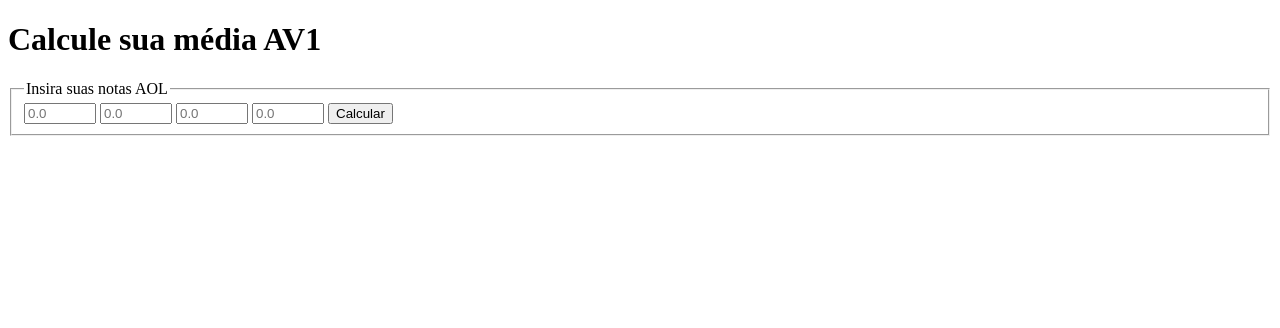
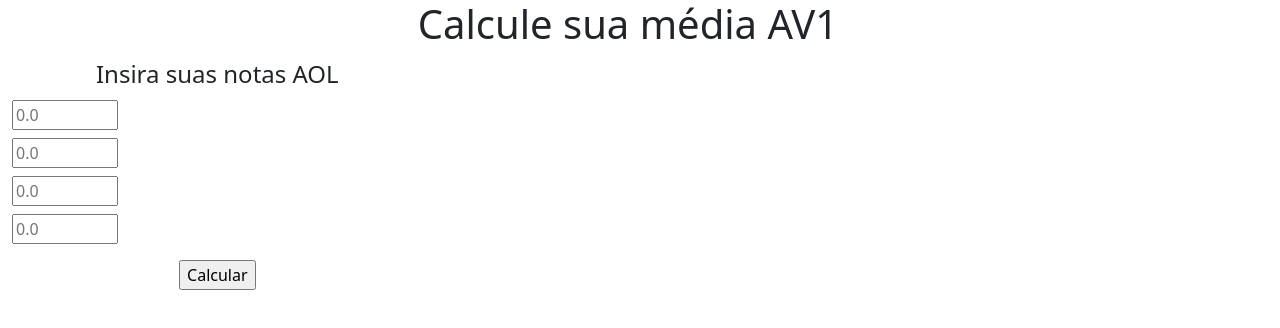
Before and after one commit to thiago-mig/Calculador-media-AV1, a plain HTML site: page index.html in a window 1280 px wide. Drawn offline with nearby package versions, Linux system fonts and the light colour scheme.

Commit message:
Aplicando bootstrap

```diff
--- a/index.html
+++ b/index.html
@@ -3,22 +3,23 @@
 <head>
     <meta charset="UTF-8">
     <meta name="viewport" content="width=device-width, initial-scale=1.0">
+    <link href="https://cdn.jsdelivr.net/npm/bootstrap@5.3.3/dist/css/bootstrap.min.css" rel="stylesheet" integrity="sha384-QWTKZyjpPEjISv5WaRU9OFeRpok6YctnYmDr5pNlyT2bRjXh0JMhjY6hW+ALEwIH" crossorigin="anonymous">
     <script src="script.js" defer></script>
     <title>Cálculo Média AV1</title>
 </head>
 <body>
-  <main>
-    <form>
-      <h1>Calcule sua média AV1</h1>
-      <fieldset>
+  <main class="container-fluid text-center">
+    <form class="container-fluid text-center row">
+      <h1 class="col-12">Calcule sua média AV1</h1>
+      <fieldset class="container-fluid col-sm-4" >
         <legend>Insira suas notas AOL</legend>
-        <input type="number" class="nota-1" min="0.0" max="10.0" placeholder="0.0">
-        <input type="number" class="nota-2" min="0.0" max="10.0" placeholder="0.0">
-        <input type="number" class="nota-3" min="0.0" max="10.0" placeholder="0.0">
-        <input type="number" class="nota-4" min="0.0" max="10.0" placeholder="0.0">
+        <input type="number" class="nota-3 row mb-2" min="0.0" max="10.0" placeholder="0.0">
+        <input type="number" class="nota-1 row mb-2" min="0.0" max="10.0" placeholder="0.0">
+        <input type="number" class="nota-2 row mb-2" min="0.0" max="10.0" placeholder="0.0">
+        <input type="number" class="nota-4 row mb-3" min="0.0" max="10.0" placeholder="0.0">
         <input type="button" value="Calcular" class="btn-calc">
       </fieldset>
-      <div>
+      <div class="col-sm-8 text-center">
         <p class="resposta"></p>
       </div>
     </form>
```
